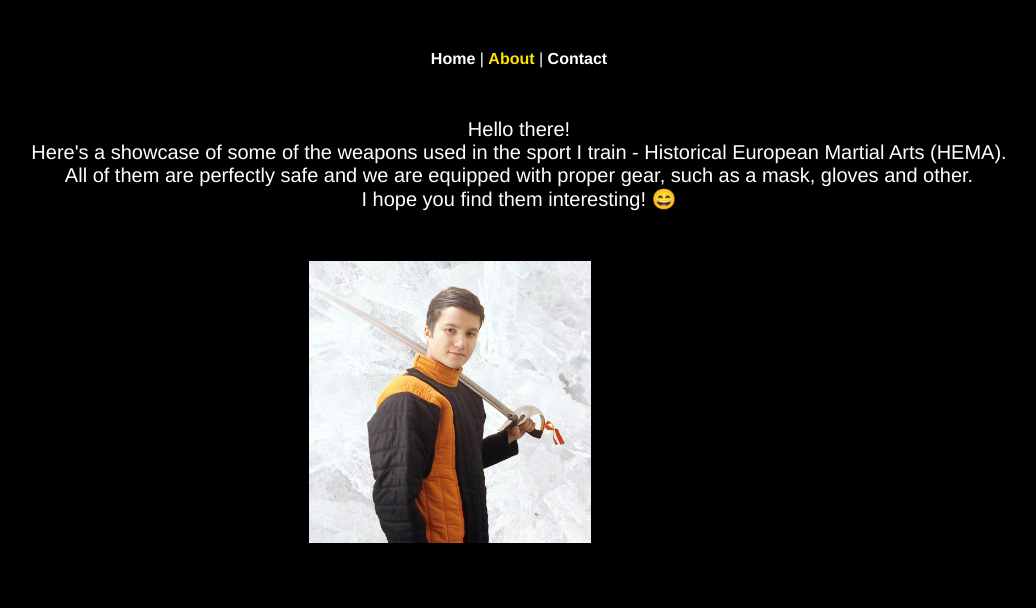
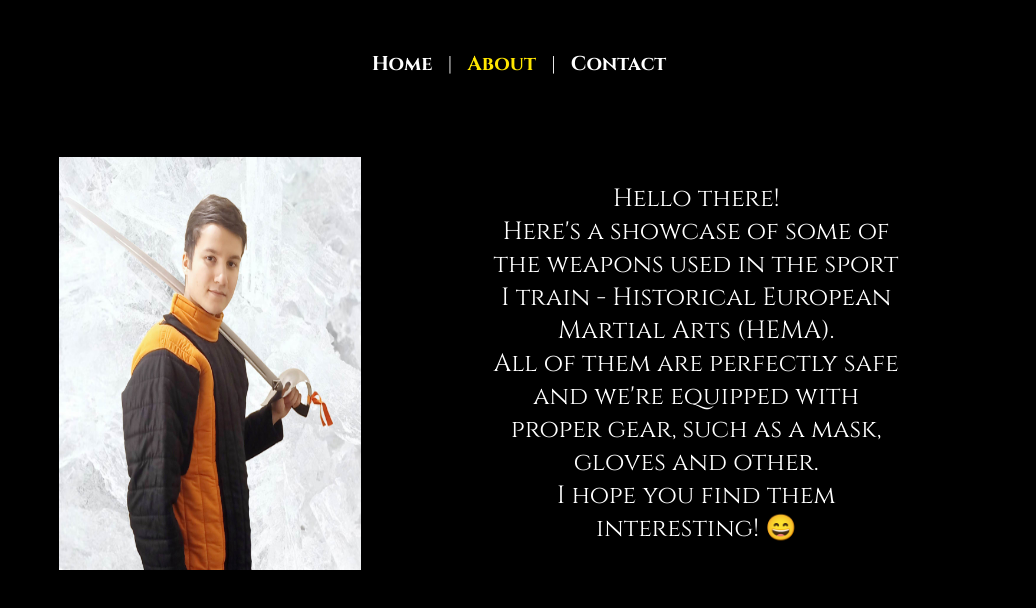
Before and after one commit to cerovina/HEMA-Weapon-Showcase, a Vue app: page /about in a window 1280 px wide. Shown: the top 608 px of the page, without its empty margins (121-1157 px from the left). Built offline with nearby package versions, Linux system fonts and the light colour scheme.

Commit message:
Minor style changes

```diff
--- a/src/App.vue
+++ b/src/App.vue
@@ -26,6 +26,7 @@ nav a {
   font-weight: bold;
   color: white;
   text-decoration-line: none;
+  margin: 10px;
 }
 
 nav a.router-link-exact-active {
--- a/src/assets/global.css
+++ b/src/assets/global.css
@@ -1,3 +1,24 @@
+body {
+    opacity: 0; /* Start with opacity set to 0 */
+    animation: fadeIn 1.5s ease-in-out forwards; /* Use the fadeIn animation with a duration of 1.5 seconds */
+  }
+
+  @keyframes fadeIn {
+    from {
+      opacity: 0; /* Start with opacity 0 */
+    }
+    to {
+      opacity: 1; /* End with opacity 1 */
+    }
+  }
+
 nav {
     margin-top: 20px;
-}
+    font-size: 20px;
+    font-family: "Cinzel"
+};
+
+@font-face {
+    font-family: 'Cinzel';
+    src: url('~@/assets/fonts/Cinzel-VariableFont_wght.ttf') format('truetype');
+  }
--- a/src/views/About.vue
+++ b/src/views/About.vue
@@ -1,20 +1,20 @@
 <template>
   <div>
   <div class="about">
-      <div textBox>
+      <div class="textBox">
+        <div class="imageMe">
+    <img class="picMe" :src="require('../assets/other-images/slikazaturnir.jpg')">
+  </div>
         <p>
           Hello there!
           <br>
           Here's a showcase of some of the weapons used in the sport I train - Historical European Martial Arts (HEMA).
           <br>
-          All of them are perfectly safe and we are equipped with proper gear, such as a mask, gloves and other.
+          All of them are perfectly safe and we're equipped with proper gear, such as a mask, gloves and other.
           <br>
           I hope you find them interesting! 😄
         </p>
     </div>
-  </div>
-  <div class="imageMe">
-    <img class="picMe" :src="require('../assets/other-images/slikazaturnir.jpg')">
   </div>
 </div>
 </template>
@@ -24,20 +24,27 @@
     background-color: black;
   }
   p {
-    font-size: 20px;
+    font-size: 25px;
+    font-family: "Cinzel";
   }
   .imageMe {
-    margin-right: 560px;
     display: flex;
   }
   .picMe {
-    width: 40%;
-    margin-left: 400px;
-    margin-top: 30px;
+    width: 50%;
     margin-left: auto;
+    margin-right: 130px;
   }
   .textBox {
-    width: 200px;
+    margin: auto;
+    display: flex;
+    margin-top: 50px;
+    margin-right: 250px;
+  }
+
+  @font-face {
+  font-family: 'Cinzel';
+  src: url('~@/assets/fonts/Cinzel-VariableFont_wght.ttf') format('truetype');
 }
 
   @media screen and (max-width: 767px) {
@@ -48,7 +55,16 @@
       .picMe {
       width: 300px;
       margin: auto;
-    margin-top: 30px;
+    }
+
+      p {
+      font-size: 20px;
+    }
+
+    .textBox {
+      width: 200px;
+      display: block;
+      margin-left: 45px;
     }
   }
 </style>
--- a/src/views/Contact.vue
+++ b/src/views/Contact.vue
@@ -24,6 +24,7 @@
 
     p {
       font-size: 20px;
+      font-family: "Cinzel";
     }
 
     .pic2 {
@@ -33,6 +34,11 @@
       animation: rotateImages 10s linear infinite;
       transform-style: preserve-3d; /* Enable 3D transformations */
     }
+
+    @font-face {
+  font-family: 'Cinzel';
+  src: url('~@/assets/fonts/Cinzel-VariableFont_wght.ttf') format('truetype');
+}
 
     @keyframes rotateImages {
       0% {
--- a/src/views/Home.vue
+++ b/src/views/Home.vue
@@ -139,7 +139,7 @@ h2 {
 
 @font-face {
   font-family: 'Cinzel';
-  src: url('~@/assets/fonts/Cinzel-VariableFont_wght.ttf') format('truetype'); /* Adjust the path to your font file */
+  src: url('~@/assets/fonts/Cinzel-VariableFont_wght.ttf') format('truetype');
 }
 
 @media screen and (max-width: 767px) {
```
Lines whose indentation alone changed are shown as unchanged.
